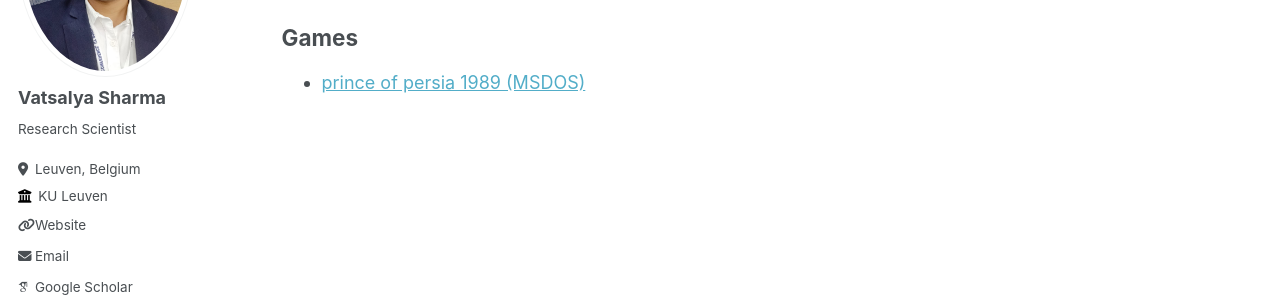
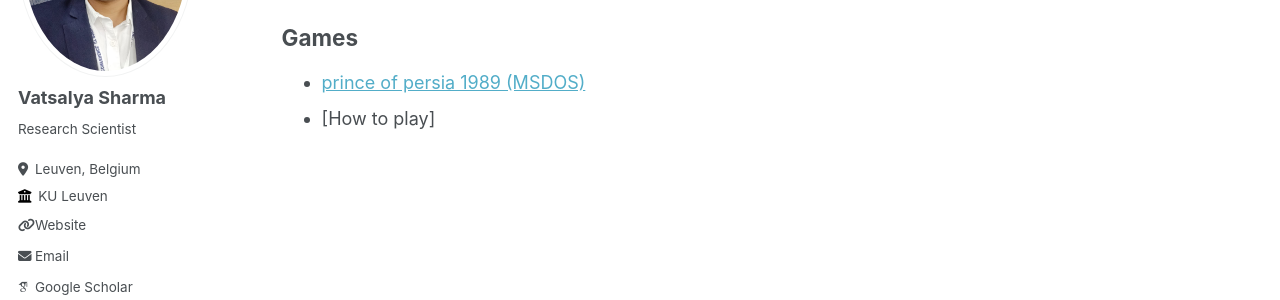
Before and after one commit to vatsalyasharma/vatsalyasharma.github.io, a Jekyll site: the page built from _games/games.md, in a window 1280 px wide. Shown: the part 258-558 px from the top of the page. Built offline with Jekyll 4.4.1, drawn with Linux system fonts in a browser that asks for light colours; some web fonts are replaced.

Commit message:
Update games.md

```diff
--- a/_games/games.md
+++ b/_games/games.md
@@ -11,3 +11,4 @@ This is games page. Click the games below to play on your browser. Click the oth
 ## Games
 
 - [prince of persia 1989 (MSDOS)](https://vatsalyasharma.github.io/princeofpersia_1_dos/)
+- [How to play]
```
